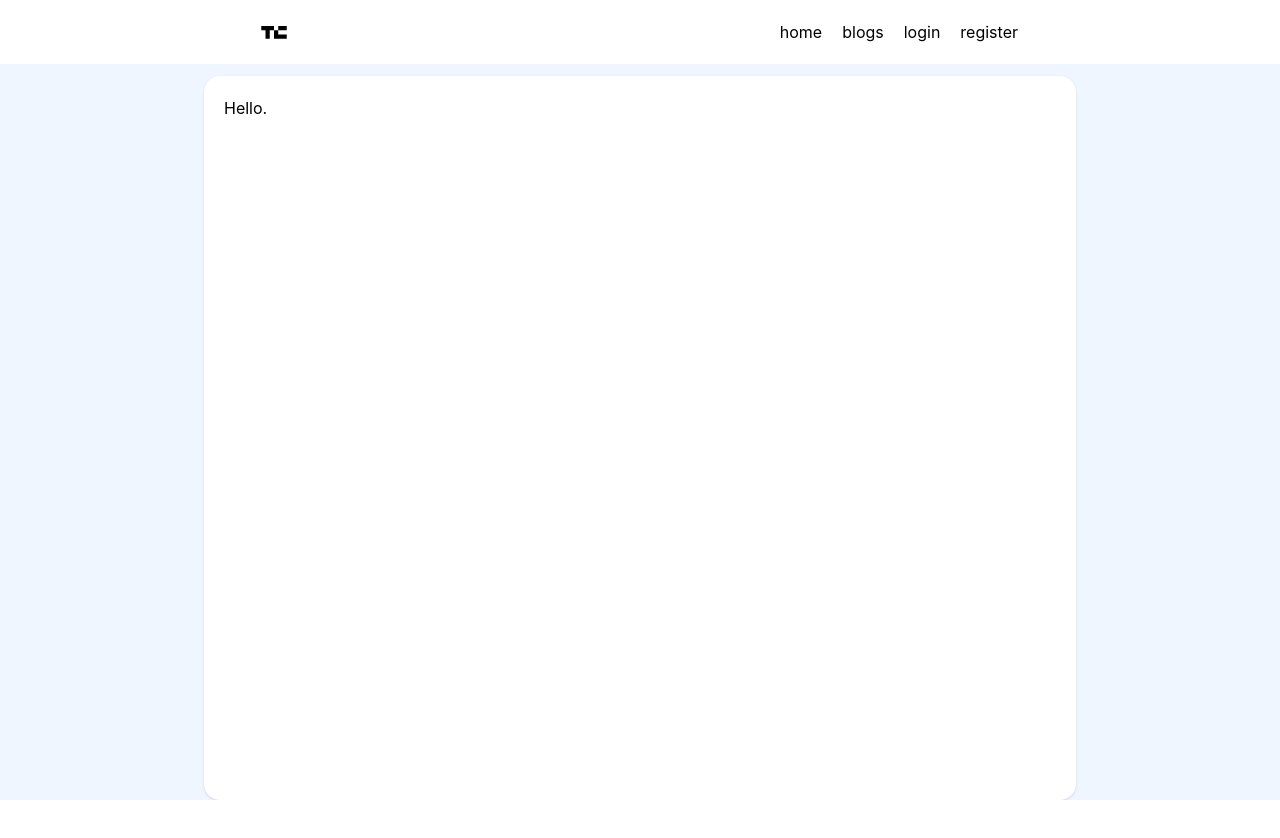
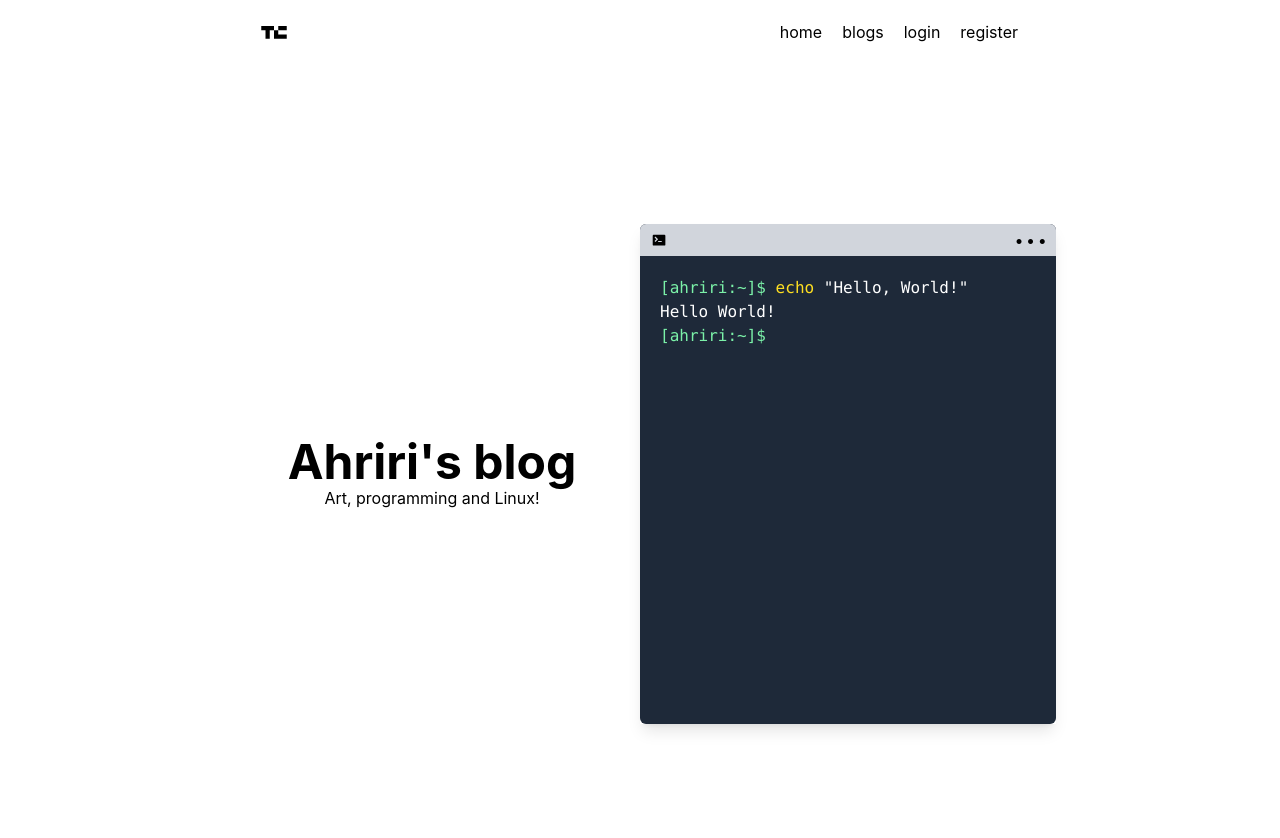
Before and after one commit to fabioTB-tech/blog-app, a React (Vite) app in the folder client/: page / in a window 1280 px wide. Shown: the top 838 px of the page. Before the commit the page ends 800 px from the top, so only its background shows below. Built offline with nearby package versions, Linux system fonts and the light colour scheme.

Commit message:
Update Home page

```diff
--- a/client/src/pages/Home.jsx
+++ b/client/src/pages/Home.jsx
@@ -1,11 +1,51 @@
-import Container from "../components/Container";
+import { useState, useEffect } from "react";
+
+import { DiTerminal } from "react-icons/di";
 
 function Home() {
+  const [cursor, setCursor] = useState("|");
+
+  useEffect(() => {
+    setTimeout(() => {
+      if (cursor === "") setCursor("|");
+      if (cursor === "|") setCursor("");
+    }, 750);
+  }, [cursor]);
+
   return (
     <>
-      <Container>
-        <h1>Hello.</h1>
-      </Container>
+      <main className="min-h-dvh p-56 grid grid-cols-2 justify-center items-center">
+        <div className="flex flex-col items-center">
+          <h1 className="text-5xl font-bold">Ahriri's blog</h1>
+          <p>Art, programming and Linux!</p>
+        </div>
+        <div className="flex justify-center">
+          <div className="w-114 h-125 shadow-lg">
+            <div className="bg-gray-800 w-full h-full rounded-md overflow-hidden ">
+              <div className="bg-gray-300 h-8 p-2.5 flex items-center justify-between">
+                <div className="text-lg">
+                  <DiTerminal />
+                </div>
+                <div className="flex gap-1 font-bold">
+                  <span>•</span>
+                  <span>•</span>
+                  <span>•</span>
+                </div>
+              </div>
+              <div className="p-5 text-white font-mono cursor-alias">
+                <p>
+                  <span className="text-green-300">[ahriri:~]$</span>{" "}
+                  <span className="text-yellow-300">echo</span> "Hello, World!"
+                </p>
+                <p>Hello World!</p>
+                <p>
+                  <span className="text-green-300">[ahriri:~]$</span> {cursor}
+                </p>
+              </div>
+            </div>
+          </div>
+        </div>
+      </main>
     </>
   );
 }
```
